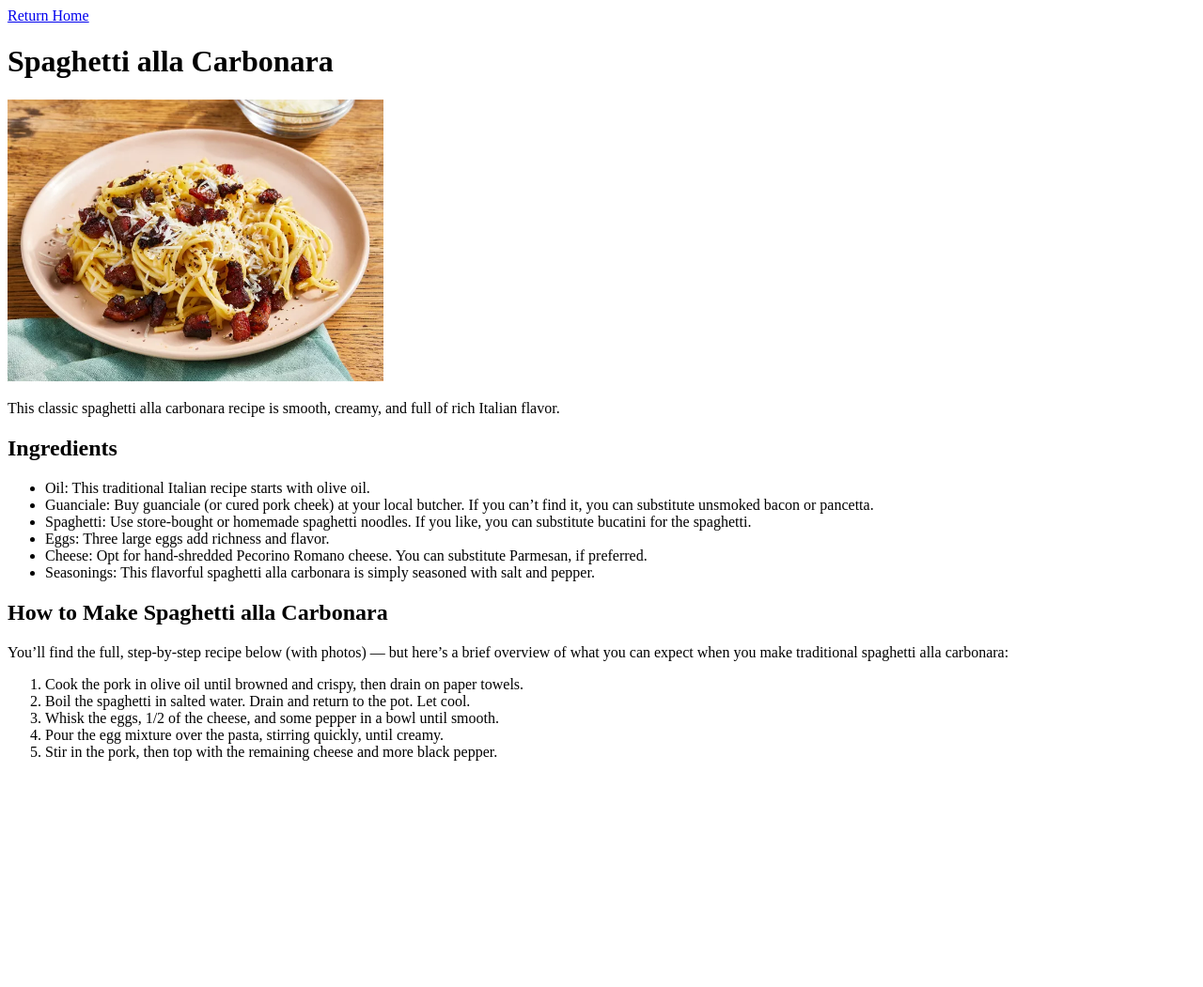
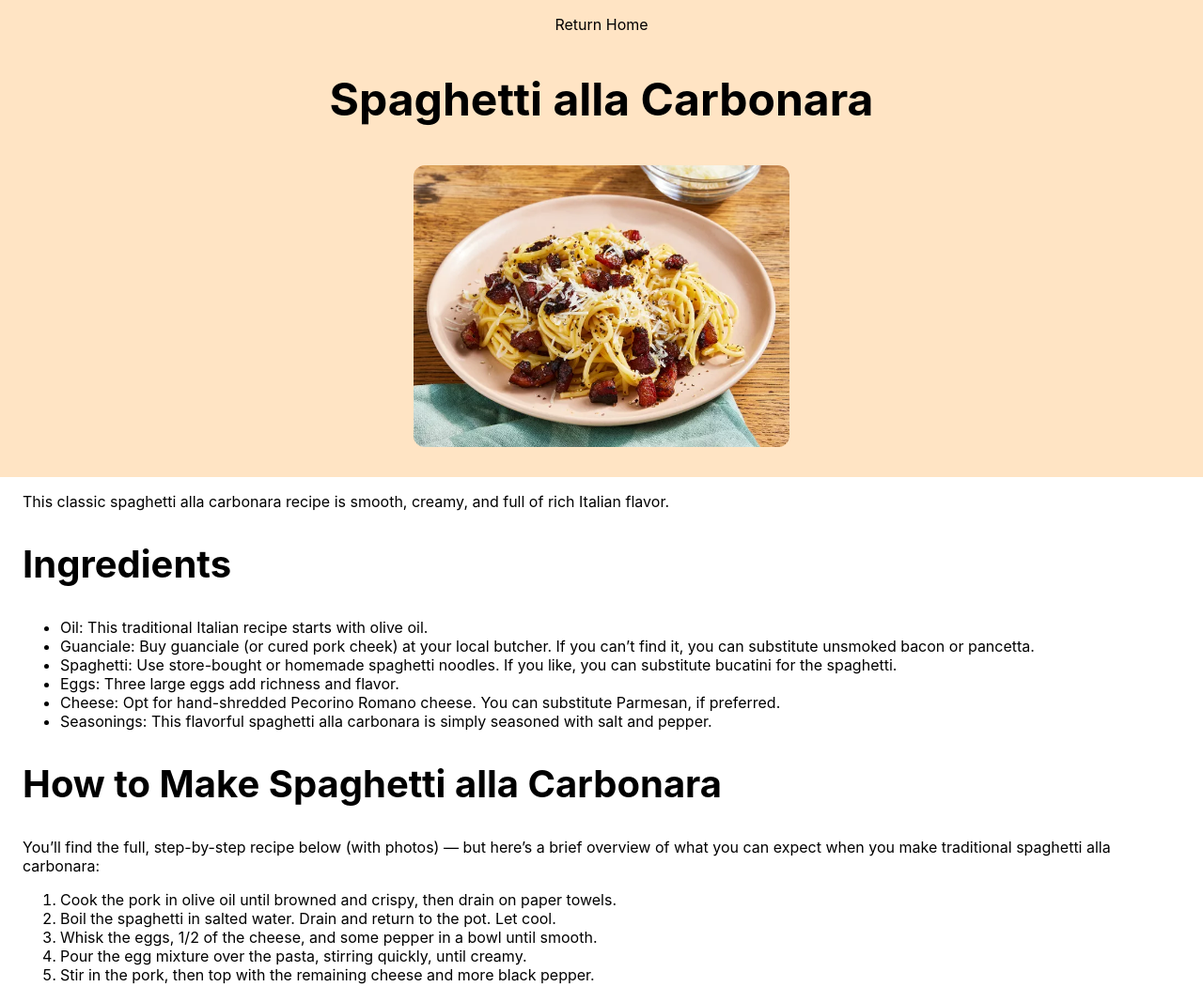
Before and after one commit to realaeeron/odin-recipes, a plain HTML site: page recipes/carbonara.html in a window 1280 px wide. Shown: the whole page at 94% size. Before the commit the page ends 826 px from the top, so only its background shows below. Drawn offline with Linux system fonts and the light colour scheme.

Commit message:
Add css template to recipes pages

```diff
--- a/recipes/carbonara.html
+++ b/recipes/carbonara.html
@@ -1,26 +1,36 @@
 <!DOCTYPE html>
 <html lang="en">
+
 <head>
     <meta charset="UTF-8">
     <meta name="viewport" content="width=device-width, initial-scale=1.0">
     <title>Spaghetti alla Carbonara</title>
+    <link rel="stylesheet" href="../style.css">
 </head>
+
 <body>
+    <section class="recipes-pages-hero">
         <a href="../index.html">Return Home</a>
-    <h1>Spaghetti alla Carbonara</h1>
-    <img src="./spaghetti-carbonara.webp" alt="Spaghetti alla Carbonara" width="400" height="300">
+        <h1 class="h1-title">Spaghetti alla Carbonara</h1>
+        <img src="../images/spaghetti-carbonara.webp" alt="Spaghetti alla Carbonara" width="400" height="300" class="banner-img-center">
+    </section>
+    <section class="process">
         <p>This classic spaghetti alla carbonara recipe is smooth, creamy, and full of rich Italian flavor. </p>
-    <h2>Ingredients</h2>
+        <h2 class="h2-title">Ingredients</h2>
         <ul>
             <li>Oil: This traditional Italian recipe starts with olive oil.</li>
-        <li>Guanciale: Buy guanciale (or cured pork cheek) at your local butcher. If you can’t find it, you can substitute unsmoked bacon or pancetta.</li>
-        <li>Spaghetti: Use store-bought or homemade spaghetti noodles. If you like, you can substitute bucatini for the spaghetti. </li>
+            <li>Guanciale: Buy guanciale (or cured pork cheek) at your local butcher. If you can’t find it, you can
+                substitute unsmoked bacon or pancetta.</li>
+            <li>Spaghetti: Use store-bought or homemade spaghetti noodles. If you like, you can substitute bucatini for
+                the
+                spaghetti. </li>
             <li>Eggs: Three large eggs add richness and flavor.</li>
             <li>Cheese: Opt for hand-shredded Pecorino Romano cheese. You can substitute Parmesan, if preferred.</li>
             <li>Seasonings: This flavorful spaghetti alla carbonara is simply seasoned with salt and pepper.</li>
         </ul>
-    <h2>How to Make Spaghetti alla Carbonara</h2>
-    <p>You’ll find the full, step-by-step recipe below (with photos) — but here’s a brief overview of what you can expect when you make traditional spaghetti alla carbonara:</p>
+        <h2 class="h2-title">How to Make Spaghetti alla Carbonara</h2>
+        <p>You’ll find the full, step-by-step recipe below (with photos) — but here’s a brief overview of what you can
+            expect when you make traditional spaghetti alla carbonara:</p>
         <ol>
             <li>Cook the pork in olive oil until browned and crispy, then drain on paper towels.</li>
             <li>Boil the spaghetti in salted water. Drain and return to the pot. Let cool.</li>
@@ -28,5 +38,7 @@
             <li>Pour the egg mixture over the pasta, stirring quickly, until creamy.</li>
             <li>Stir in the pork, then top with the remaining cheese and more black pepper.</li>
         </ol>
+    </section>
 </body>
+
 </html>
--- a/recipes/classic-burger.html
+++ b/recipes/classic-burger.html
@@ -1,16 +1,24 @@
 <!DOCTYPE html>
 <html lang="en">
+
 <head>
     <meta charset="UTF-8">
     <meta name="viewport" content="width=device-width, initial-scale=1.0">
     <title>Classic Burger</title>
+    <link rel="stylesheet" href="../style.css">
 </head>
+
 <body>
+    <section class="recipes-pages-hero">
         <a href="../index.html">Return Home</a>
         <h1>The Classic Burger</h1>
-    <img src="./classic-burger.webp" alt="classic burger" height="300" width="400">
-    <p>This hamburger patty recipe uses ground beef and an easy bread crumb mixture. Nothing beats a simple hamburger on a warm summer evening! Enjoy on ciabatta, Kaiser, or potato rolls topped with your favorite condiments.</p>
-    <h2>Ingredients</h2>
+        <img src="../images/classic-burger.webp" alt="classic burger" height="300" width="400" class="banner-img-center">
+    </section>
+    <section class="process">
+        <p>This hamburger patty recipe uses ground beef and an easy bread crumb mixture. Nothing beats a simple
+            hamburger on a warm summer evening! Enjoy on ciabatta, Kaiser, or potato rolls topped with your favorite
+            condiments.</p>
+        <h2 class="h2-title">Ingredients</h2>
         <ul>
             <li>1 large egg</li>
             <li>½ teaspoon salt</li>
@@ -18,14 +26,18 @@
             <li>1 pound ground beef</li>
             <li>½ cup fine dry bread crumbs</li>
         </ul>
-    <h2>Steps</h2>
+        <h2 class="h2-title">Steps</h2>
         <ol>
             <li>Preheat an outdoor grill for high heat and lightly oil grate.</li>
             <li>Whisk egg, salt, and pepper together in a medium bowl.</li>
             <li>Add ground beef and bread crumbs; mix with your hands or a fork until well blended.</li>
             <li>Form into four 3/4-inch-thick patties.</li>
-        <li>Place patties on the preheated grill. Cover and cook 6 to 8 minutes per side, or to desired doneness. An instant-read thermometer inserted into the center should read at least 160 degrees F (70 degrees C).</li>
+            <li>Place patties on the preheated grill. Cover and cook 6 to 8 minutes per side, or to desired doneness. An
+                instant-read thermometer inserted into the center should read at least 160 degrees F (70 degrees C).
+            </li>
             <li>Serve hot and enjoy!</li>
         </ol>
+    </section>
 </body>
+
 </html>
--- a/style.css
+++ b/style.css
@@ -1,6 +1,6 @@
 /* style.css */
 
-
+/* General css */
 body {
     margin: 0;
     background-color: #ffffff;
@@ -15,10 +15,6 @@ img {
     max-width: 100%;
 }
 
-.h1-title {
-    font-size: 4rem;
-}
-
 a {
     text-decoration: none;
     color: black;
@@ -29,6 +25,13 @@ a:hover {
     text-decoration: underline;
 }
 
+.h1-title {
+    font-size: 3rem;
+    line-height: 1.25em;
+    font-weight: 700;
+}
+
+/* homepage css */
 .hero {
     background-color: #ffe4c4;
     text-align: center;
@@ -41,3 +44,28 @@ a:hover {
 .recipes-list ul {
     list-style: none;
 }
+
+/* Recipes pages css */
+
+.recipes-pages-hero {
+    padding : 1rem 0 2rem 0;
+    background-color: #ffe4c4;
+    text-align: center;
+}
+
+.banner-img-center{
+    display: block;
+    margin-left: auto;
+    margin-right: auto;
+    border-radius: 12px;
+}
+
+.process {
+    padding: 0px 1.5rem 0px 1.5rem
+}
+
+.h2-title {
+    font-size: 2.5rem;
+    font-weight: 700;
+    line-height: 1.2em;
+}
```
Also changed, not shown: index.html (+1 -1 lines), recipes/lasagna.html (+10 -5 lines), images/banner.jpg (renamed from recipes/banner.jpg), images/classic-burger.webp (renamed from recipes/classic-burger.webp), images/lasagna.webp (renamed from recipes/lasagna.webp), images/spaghetti-carbonara.webp (renamed from recipes/spaghetti-carbonara.webp). Lines whose indentation alone changed are shown as unchanged.
